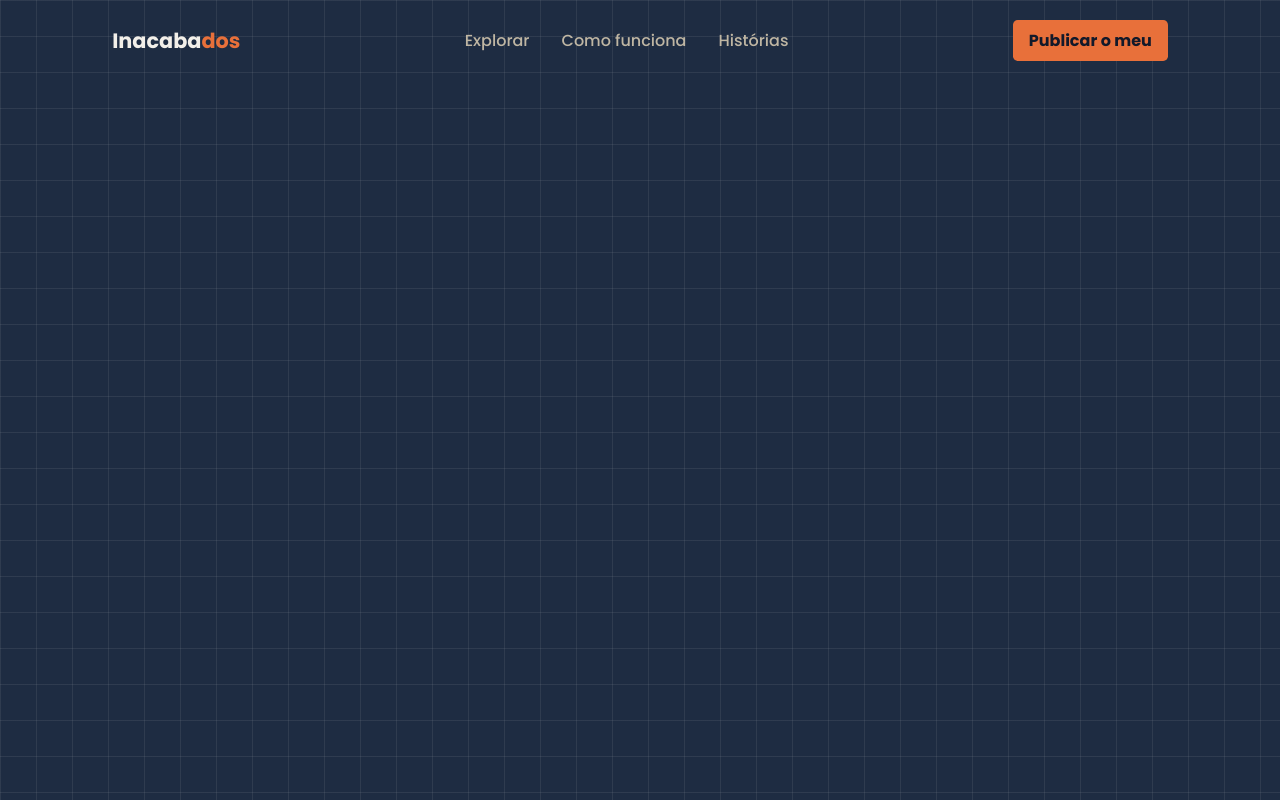
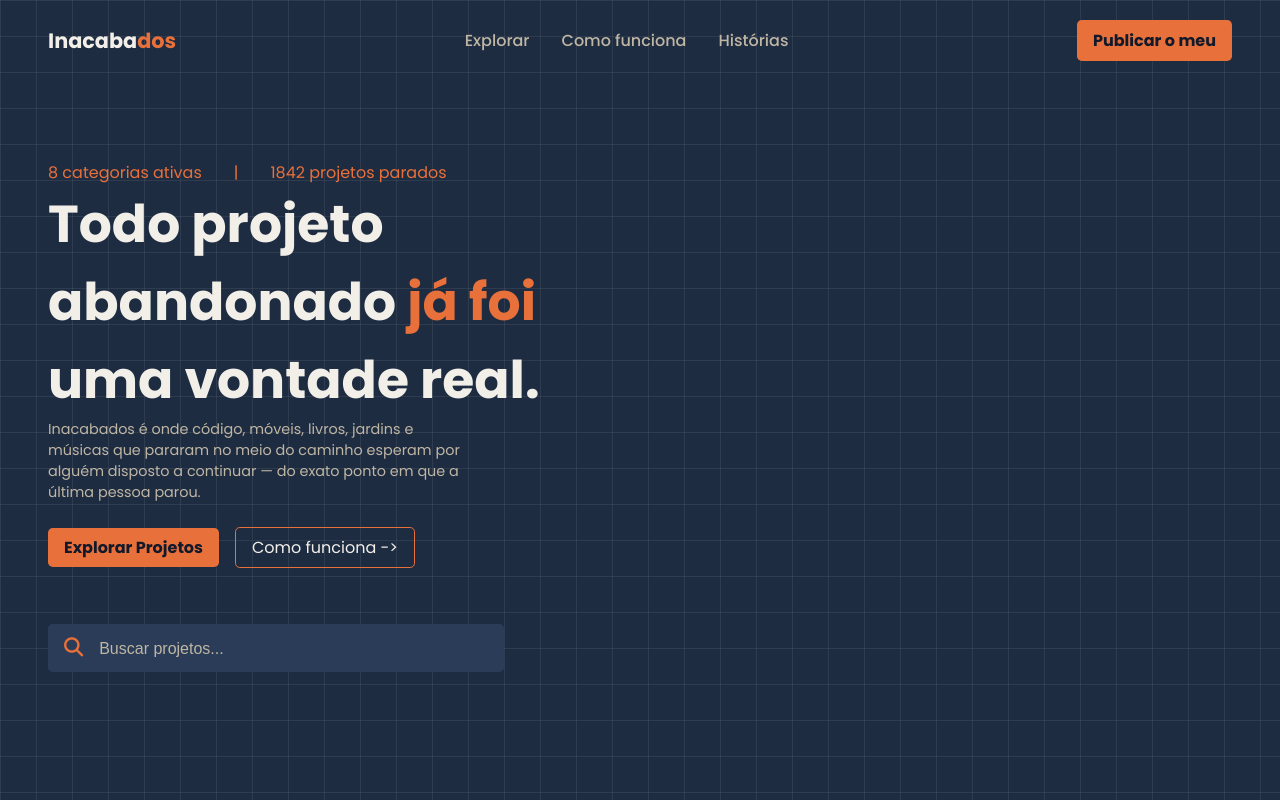
Before and after one commit to SBrunoli/Projeto-Inacabados, a React (Vite) app: page / in a window 1280 px wide. Built offline with nearby package versions, Linux system fonts and the light colour scheme.

Commit message:
feat: adiciona componente Hero e formata estrutura dos arquivos

```diff
--- a/index.html
+++ b/index.html
@@ -5,6 +5,10 @@
     <link rel="icon" type="image/svg+xml" href="/favicon.svg" />
     <meta name="viewport" content="width=device-width, initial-scale=1.0" />
     <title>inacabados</title>
+    <script
+      src="https://kit.fontawesome.com/6da04cfc57.js"
+      crossorigin="anonymous"
+    ></script>
   </head>
   <body>
     <div id="root"></div>
--- a/src/App.tsx
+++ b/src/App.tsx
@@ -1,9 +1,11 @@
-import Navbar from "./components/Navbar";
+import Hero from "./components/Hero/Hero";
+import Navbar from "./components/Navbar/Navbar";
 
 function App() {
   return (
     <>
       <Navbar />
+      <Hero />
     </>
   );
 }
--- /dev/null
+++ b/src/components/Hero/Hero.module.css
@@ -0,0 +1,95 @@
+.hero {
+  width: 100%;
+  height: 50vh;
+  margin-top: 5rem;
+  padding: 0 3rem;
+  background: transparent;
+}
+
+.hero__infos {
+  display: flex;
+  flex-direction: row;
+  gap: 2rem;
+
+  color: var(--color-primary);
+  list-style: none;
+}
+
+.hero__title {
+  width: 45%;
+  font-size: 3.25rem;
+  font-weight: 600;
+  color: var(--color-text-primary);
+}
+
+.hero__titleSpan {
+  color: var(--color-primary);
+}
+
+.hero__description {
+  width: 35%;
+  font-size: 0.9rem;
+  color: var(--color-text-secondary);
+}
+
+.hero__buttons {
+  display: flex;
+  flex-direction: row;
+  gap: 1rem;
+
+  margin-top: 2rem;
+  list-style: none;
+}
+
+.hero__btn {
+  width: fit-content;
+
+  padding: 0.5rem 1rem;
+  background-color: var(--color-primary);
+  color: var(--color-text-on-primary);
+  font-weight: 600;
+  border-radius: 0.3rem;
+}
+
+.hero__btnTransparent {
+  width: fit-content;
+
+  padding: 0.5rem 1rem;
+  background-color: transparent;
+  border: 1px solid var(--color-primary);
+  color: var(--color-text-primary);
+  border-radius: 0.3rem;
+}
+
+.hero__search {
+  width: fit-content;
+  height: 3rem;
+  margin-top: 4rem;
+  padding: 0 0.3rem 0rem 1rem;
+  border-radius: 0.3rem;
+  background-color: var(--color-surface);
+
+  display: flex;
+  flex-direction: row;
+  align-items: center;
+  gap: 1rem;
+}
+
+.hero__searchIcon {
+  font-size: 1.2rem;
+  color: var(--color-primary);
+}
+
+.hero__searchInput {
+  width: 25rem;
+  background-color: transparent;
+  border: none;
+  outline: none;
+  color: var(--color-text-primary);
+  font-size: 1rem;
+}
+
+.hero__searchInput::placeholder {
+  color: var(--color-text-secondary);
+  font-size: 1rem;
+}
--- /dev/null
+++ b/src/components/Hero/Hero.tsx
@@ -0,0 +1,53 @@
+import styles from "./Hero.module.css";
+
+function Hero() {
+  return (
+    <section className={styles.hero}>
+      {/* Categories and Projects */}
+      <ul className={styles.hero__infos}>
+        <li>8 categorias ativas</li>
+        <li>|</li>
+        <li>1842 projetos parados</li>
+      </ul>
+
+      {/* title */}
+      <h1 className={styles.hero__title}>
+        Todo projeto abandonado{" "}
+        <span className={styles.hero__titleSpan}>já foi</span> uma vontade real.
+      </h1>
+
+      {/* description */}
+      <p className={styles.hero__description}>
+        Inacabados é onde código, móveis, livros, jardins e músicas que pararam
+        no meio do caminho esperam por alguém disposto a continuar — do exato
+        ponto em que a última pessoa parou.
+      </p>
+
+      {/* Button */}
+      <ul className={styles.hero__buttons}>
+        <li>
+          <a href="#" className={styles.hero__btn}>
+            Explorar Projetos
+          </a>
+        </li>
+        <li>
+          <a href="#" className={styles.hero__btnTransparent}>
+            Como funciona -&gt;
+          </a>
+        </li>
+      </ul>
+
+      {/* search */}
+      <div className={styles.hero__search}>
+        <i
+          className={`fa-solid fa-magnifying-glass ${styles.hero__searchIcon}`}
+        ></i>
+        <form>
+          <input type="text" placeholder="Buscar projetos..." className={styles.hero__searchInput} />
+        </form>
+      </div>
+    </section>
+  );
+}
+
+export default Hero;
--- a/src/components/Navbar.module.css
+++ b/src/components/Navbar/Navbar.module.css
@@ -1,11 +1,12 @@
 .navbar {
   width: 100%;
   height: 80px;
+  padding: 0 3rem;
 
   display: flex;
   flex-direction: row;
   align-items: center;
-  justify-content: space-around;
+  justify-content: space-between;
 }
 
 .navbar__logo {
@@ -49,7 +50,7 @@
   color: var(--color-text-primary);
 }
 
-.btn {
+.navbar__btn {
   width: fit-content;
 
   padding: 0.5rem 1rem;
--- a/src/components/Navbar.tsx
+++ b/src/components/Navbar/Navbar.tsx
@@ -27,8 +27,8 @@ function Navbar() {
         </li>
       </ul>
 
-      {/* Botão */}
-      <a href="#" className={styles.btn}>
+      {/* Button */}
+      <a href="#" className={styles.navbar__btn}>
         Publicar o meu
       </a>
     </nav>
```
